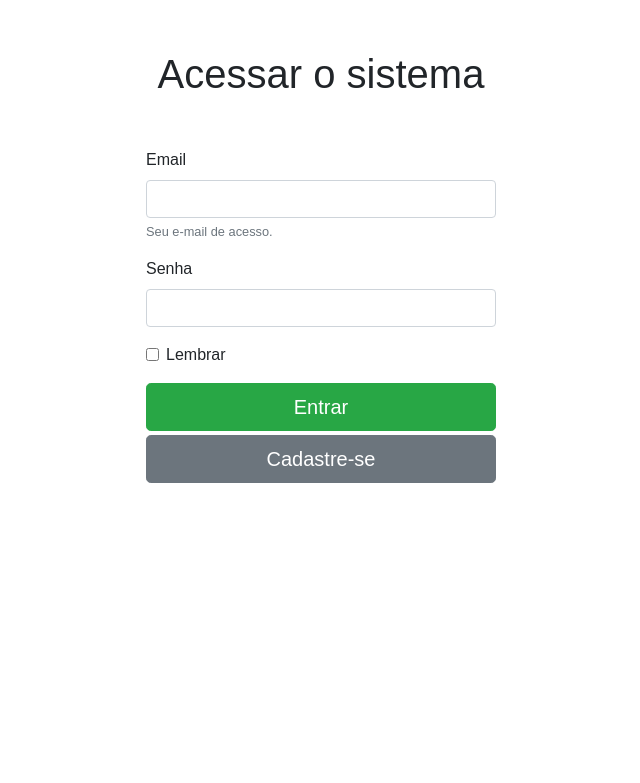
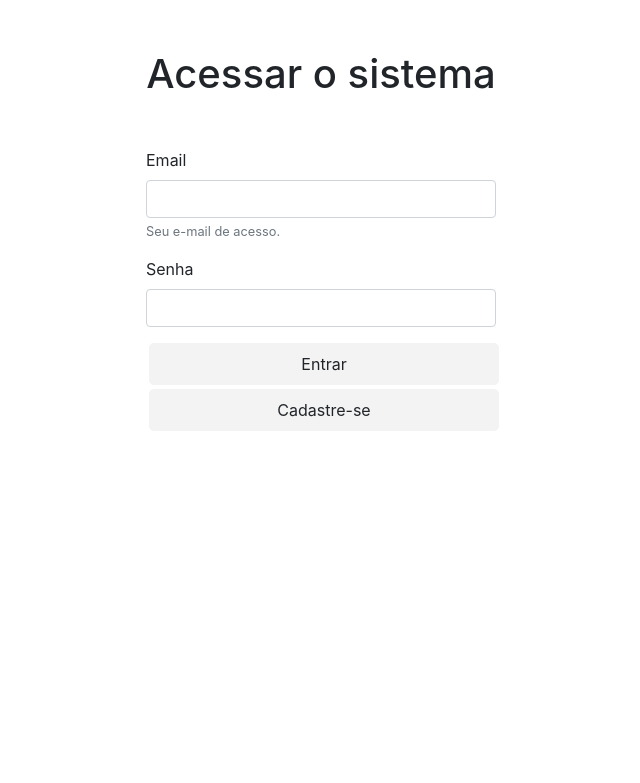
Before and after one commit to lauraziebarth/python-sistema-de-dispositivos, a Django app: page /login/ in a window 1280 px wide. Shown: the top 783 px of the page, without its empty margins (319-959 px from the left). Run offline with Django 3.2, Linux system fonts and the light colour scheme; some libraries are stand-ins or nearby versions.

Commit message:
Alterado as cores dos botões
Deixando a tela de login e de cadastro de usuário com as cores padrões do sistema.

```diff
--- a/templates/login.html
+++ b/templates/login.html
@@ -1,3 +1,4 @@
+
 <html>
 
     <head>
@@ -6,9 +7,20 @@
         <link rel="stylesheet" href="https://stackpath.bootstrapcdn.com/bootstrap/4.3.1/css/bootstrap.min.css" integrity="sha384-ggOyR0iXCbMQv3Xipma34MD+dH/1fQ784/j6cY/iJTQUOhcWr7x9JvoRxT2MZw1T" crossorigin="anonymous">
 
         <style>
-                body{
-                    font-family: 'Montserrat', sans-serif;
-                }
+
+            .btn-login {
+                font-size: 16px;
+                background-color: #f3f3f3;
+                border: 1px solid #f3f3f3;
+                cursor: pointer;
+                margin: 0 3px;
+            }
+
+            .form-style {
+                background-color: #fff;
+                border-radius: 4px;
+                margin-top: 50px;
+            }
         </style>
 
     </head>
@@ -18,7 +30,7 @@
     <h1 class="text-center" style="margin-top: 50px;"> Acessar o sistema</h1>
 
 
-    <form style="margin-top: 50px" method="post" action="{% url 'login' %}">
+    <form class="form-style" method="post" action="{% url 'login' %}">
 
         {% csrf_token %}
 
@@ -35,15 +47,9 @@
                 <input type="password" class="form-control" id="id1" name="password">
             </div>
 
-            <div class="form-group form-check">
-                <input type="checkbox" class="form-check-input" id="xx">
-                <label class="form-check-label" for="xx">Lembrar</label>
-            </div>
-
-
-            <input class="btn btn-success btn-lg btn-block" type="submit" value="Entrar"/>
+            <input class="btn btn-login btn-lg btn-block" type="submit" value="Entrar"/>
             <div class="my-1">
-                 <a class="btn btn-secondary btn-lg btn-block" href="{% url 'cadastrar_colaborador' %}">Cadastre-se</a>
+                 <a class="btn btn-login btn-lg btn-block" href="{% url 'cadastrar_colaborador' %}">Cadastre-se</a>
             </div>
 
         </div>
```
Also changed, not shown: templates/cadastrar_colaborador.html (+19 -7 lines).
